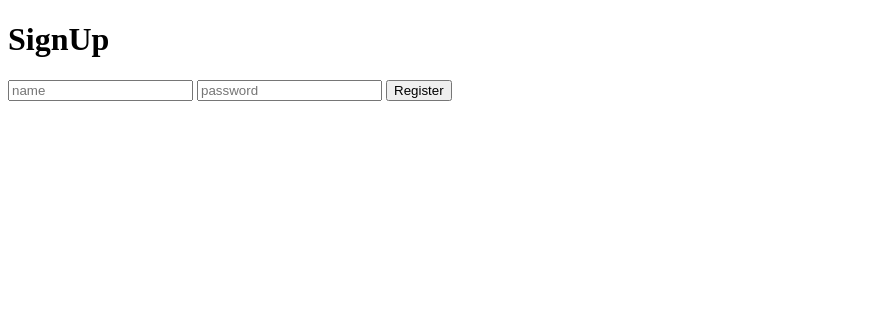
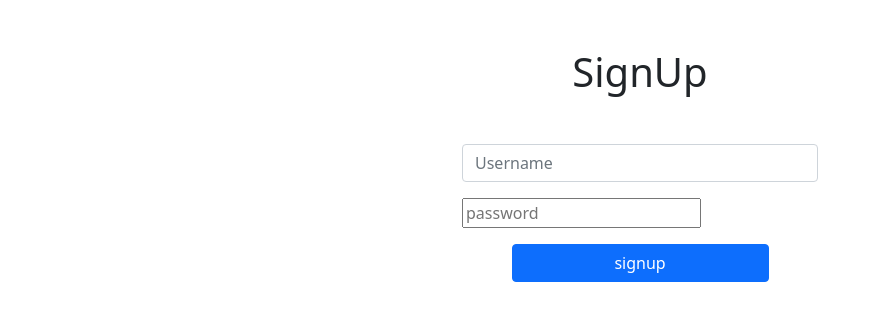
Before and after one commit to huku3/flask_login, a Flask app: page /signup in a window 1280 px wide. Shown: the top 321 px of the page, without its empty margins (0-873 px from the left). Run offline with Flask 2, Linux system fonts and the light colour scheme.

Commit message:
サインアップ

```diff
--- /dev/null
+++ b/templates/layout.html
@@ -0,0 +1,17 @@
+<!DOCTYPE html>
+<html lang="ja">
+
+<head>
+    <meta charset="UTF-8">
+    <meta http-equiv="X-UA-Compatible" content="IE=edge">
+    <meta name="viewport" content="width=device-width, initial-scale=1.0">
+    <title>Document</title>
+    <link href="https://cdn.jsdelivr.net/npm/bootstrap@5.0.2/dist/css/bootstrap.min.css" rel="stylesheet" integrity="sha384-EVSTQN3/azprG1Anm3QDgpJLIm9Nao0Yz1ztcQTwFspd3yD65VohhpuuCOmLASjC" crossorigin="anonymous">
+    <script src="https://cdn.jsdelivr.net/npm/bootstrap@5.0.2/dist/js/bootstrap.bundle.min.js" integrity="sha384-MrcW6ZMFYlzcLA8Nl+NtUVF0sA7MsXsP1UyJoMp4YLEuNSfAP+JcXn/tWtIaxVXM" crossorigin="anonymous"></script>
+</head>
+
+<body>
+    {% block content %}{% endblock %}
+</body>
+
+</html>
--- a/templates/signup.html
+++ b/templates/signup.html
@@ -1,19 +1,25 @@
-<!DOCTYPE html>
-<html lang="ja">
+{% extends "layout.html" %}
 
-<head>
-    <meta charset="UTF-8">
-    <meta http-equiv="X-UA-Compatible" content="IE=edge">
-    <meta name="viewport" content="width=device-width, initial-scale=1.0">
-    <title>Document</title>
-</head>
+{% block content %}
 
-<body>
-    <h1>SignUp</h1>
-    <form action="/signup" method="post">
-        <input type="text" name="name" placeholder="name">
-        <input type="password" name="password" placeholder="password">
-        <input type="submit" value="Register">
-    </form>
+<div class="container">
+    <div class="row">
+        <div class="col-4 offset-4 text-center">
+            <form action="/signup" method="post">
+                <h1 class="mt-5 mb-5">SignUp</h1>
+                <div class="input-group mb-3">
 
-</html>
+                    <input type="text" name="name" class="form-control" placeholder="Username" aria-label="Username" aria-describedby="basic-addon1">
+                </div>
+                <div class="input-group mb-3">
+                    <input type="password" name="password" lass="form-control" placeholder="password" aria-label="Username" aria-describedby="basic-addon1">
+                </div>
+                <input class="btn btn-primary" value="signup">
+            </form>
+        </div>
+
+    </div>
+
+</div>
+
+{% endblock %}
```
Also changed, not shown: templates/index.html (+6 -16 lines).
